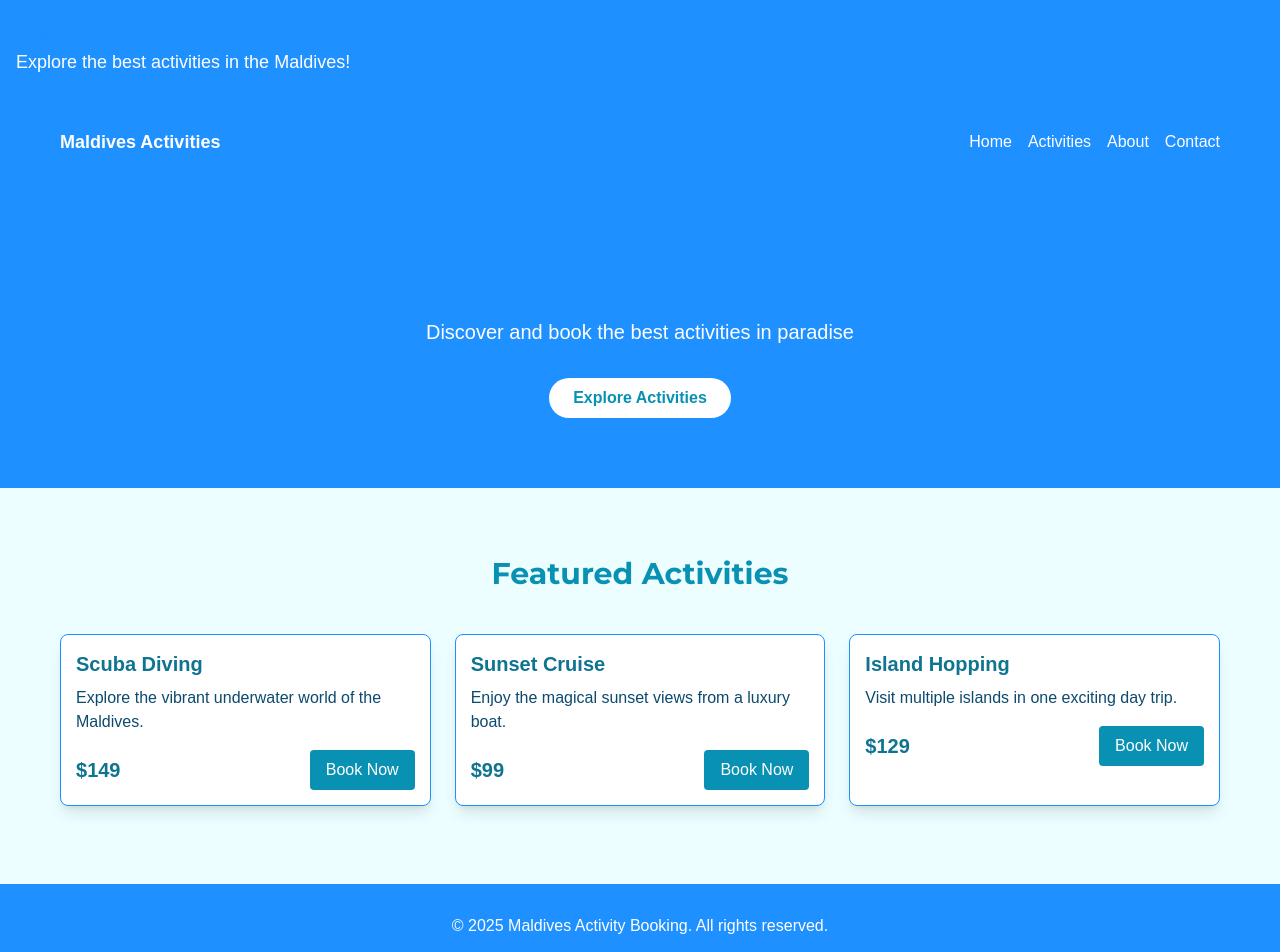
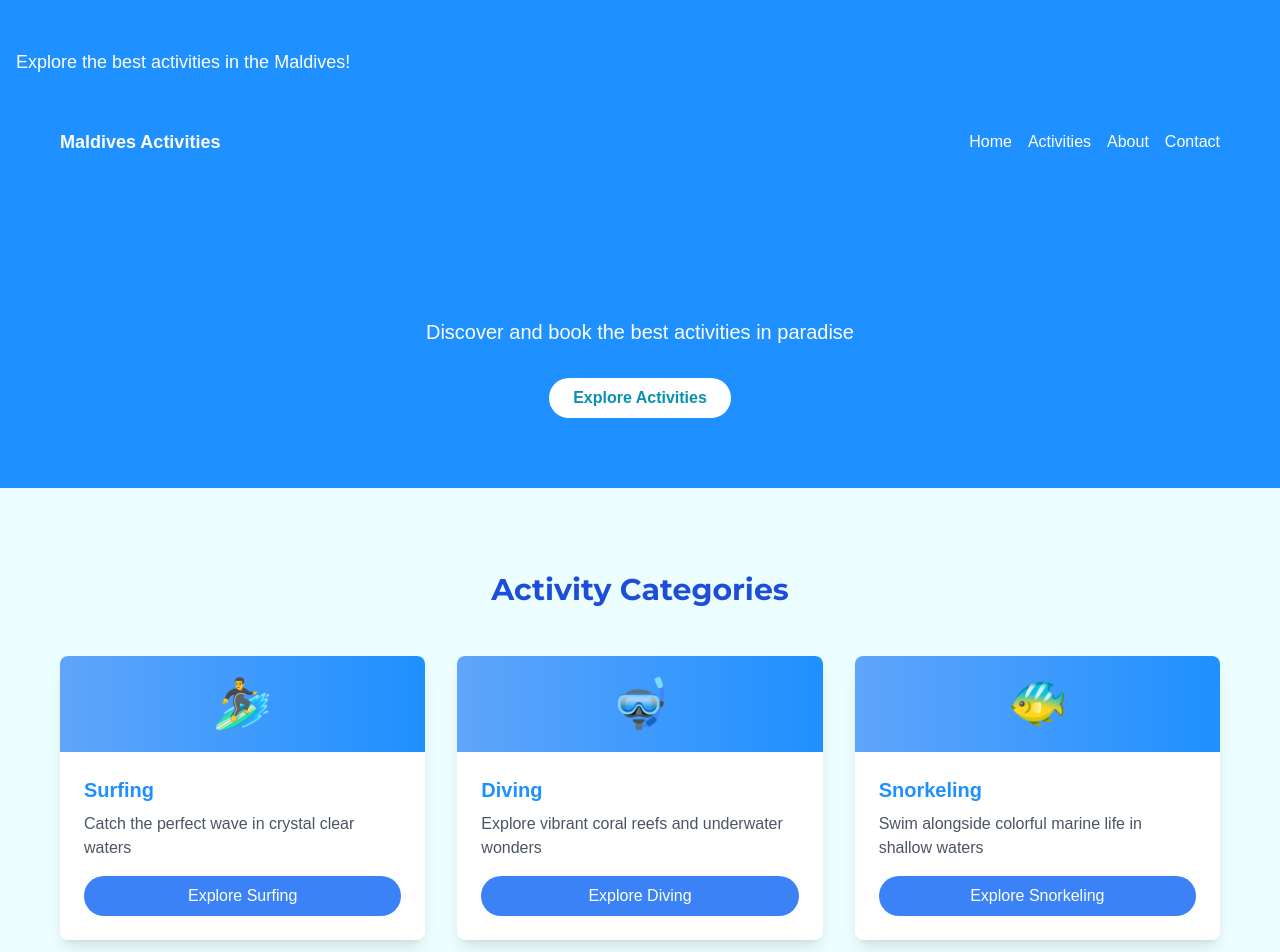
Before and after one commit to Anuradha-Herath/maldives-activity-booking, a React (Vite) app in the folder client/: page / in a window 1280 px wide. Shown: the top 952 px of the page. Built offline with nearby package versions, Linux system fonts and the light colour scheme.

Commit message:
feat: add activity categories, popular activities, and testimonials components; update Home page layout

```diff
--- /dev/null
+++ b/client/src/components/home/ActivityCategories.jsx
@@ -0,0 +1,48 @@
+import React from 'react';
+
+const ActivityCategories = () => {
+    const categories = [
+        {
+            id: 1,
+            title: "Surfing",
+            icon: "🏄‍♂️",
+            description: "Catch the perfect wave in crystal clear waters"
+        },
+        {
+            id: 2,
+            title: "Diving",
+            icon: "🤿",
+            description: "Explore vibrant coral reefs and underwater wonders"
+        },
+        {
+            id: 3,
+            title: "Snorkeling",
+            icon: "🐠",
+            description: "Swim alongside colorful marine life in shallow waters"
+        }
+    ];
+
+    return (
+        <section className="py-16">
+            <h2 className="text-3xl font-bold text-center mb-12 text-blue-700 font-display">Activity Categories</h2>
+            <div className="grid grid-cols-1 md:grid-cols-3 gap-8">
+                {categories.map(category => (
+                    <div key={category.id} className="bg-white rounded-lg shadow-lg overflow-hidden transform hover:scale-105 transition duration-300">
+                        <div className="bg-gradient-to-r from-blue-400 to-blue-600 p-6 text-center">
+                            <span className="text-5xl">{category.icon}</span>
+                        </div>
+                        <div className="p-6">
+                            <h3 className="text-xl font-bold mb-2 text-blue-600">{category.title}</h3>
+                            <p className="text-gray-600">{category.description}</p>
+                            <button className="mt-4 bg-blue-500 hover:bg-blue-600 text-white py-2 px-4 rounded-full transition duration-300 w-full">
+                                Explore {category.title}
+                            </button>
+                        </div>
+                    </div>
+                ))}
+            </div>
+        </section>
+    );
+};
+
+export default ActivityCategories;
--- /dev/null
+++ b/client/src/components/home/PopularActivities.jsx
@@ -0,0 +1,63 @@
+import React from 'react';
+
+const PopularActivities = () => {
+    const activities = [
+        {
+            id: 1,
+            title: "Sunset Dolphin Cruise",
+            image: "https://images.unsplash.com/photo-1564329494258-55936fbe4b8b?ixlib=rb-1.2.1&auto=format&fit=crop&w=800&q=80",
+            description: "Experience the magic of dolphins swimming alongside your boat as the sun sets.",
+            price: 89
+        },
+        {
+            id: 2,
+            title: "Scuba Diving Adventure",
+            image: "https://images.unsplash.com/photo-1544551763-46a013bb70d5?ixlib=rb-1.2.1&auto=format&fit=crop&w=800&q=80",
+            description: "Dive into the crystal clear waters and discover vibrant coral reefs.",
+            price: 149
+        },
+        {
+            id: 3,
+            title: "Luxury Island Hopping",
+            image: "https://images.unsplash.com/photo-1573843981267-be1999ff37cd?ixlib=rb-1.2.1&auto=format&fit=crop&w=800&q=80",
+            description: "Visit multiple stunning islands in one day with a private boat.",
+            price: 199
+        },
+        {
+            id: 4,
+            title: "Underwater Sea Walking",
+            image: "https://images.unsplash.com/photo-1544551763-92ab472cad5d?ixlib=rb-1.2.1&auto=format&fit=crop&w=800&q=80",
+            description: "Walk on the ocean floor with specialized breathing equipment. No diving experience needed!",
+            price: 129
+        }
+    ];
+
+    return (
+        <section className="py-16 bg-gradient-to-b from-blue-50 to-white rounded-lg">
+            <div className="container mx-auto">
+                <h2 className="text-3xl font-bold text-center mb-12 text-blue-700 font-display">Popular Activities</h2>
+                <div className="flex overflow-x-auto pb-6 space-x-6 hide-scrollbar">
+                    {activities.map(activity => (
+                        <div key={activity.id} className="flex-none w-full sm:w-1/2 md:w-1/3 lg:w-1/4 bg-white rounded-xl shadow-lg overflow-hidden">
+                            <div className="relative h-48">
+                                <img src={activity.image} alt={activity.title} className="w-full h-full object-cover" />
+                                <div className="absolute top-0 right-0 bg-blue-600 text-white px-3 py-1 m-2 rounded-full font-bold">
+                                    ${activity.price}
+                                </div>
+                            </div>
+                            <div className="p-4">
+                                <h3 className="text-lg font-bold text-blue-700 mb-2">{activity.title}</h3>
+                                <p className="text-gray-600 text-sm mb-4">{activity.description}</p>
+                                <button className="w-full bg-gradient-to-r from-blue-500 to-blue-700 text-white py-2 rounded-lg font-semibold hover:from-blue-600 hover:to-blue-800 transition duration-300">
+                                    Book Now
+                                </button>
+                            </div>
+                        </div>
+                    ))}
+                </div>
+            </div>
+        </section>
+    );
+};
+
+export default PopularActivities;
--- /dev/null
+++ b/client/src/components/home/Testimonials.jsx
@@ -0,0 +1,63 @@
+import React from 'react';
+
+const Testimonials = () => {
+    const reviews = [
+        {
+            id: 1,
+            name: "Sarah Johnson",
+            location: "United Kingdom",
+            comment: "The snorkeling trip was absolutely magical! We saw so many colorful fish and even spotted a sea turtle. Would highly recommend!",
+            rating: 5,
+            image: "https://randomuser.me/api/portraits/women/44.jpg"
+        },
+        {
+            id: 2,
+            name: "Michael Chen",
+            location: "Singapore",
+            comment: "The sunset cruise exceeded all expectations. The staff was professional and the views were breathtaking. A perfect evening in paradise.",
+            rating: 5,
+            image: "https://randomuser.me/api/portraits/men/32.jpg"
+        },
+        {
+            id: 3,
+            name: "Emma Rodriguez",
+            location: "Spain",
+            comment: "Island hopping was the highlight of our trip. Each island was more beautiful than the last, and the lunch provided was delicious!",
+            rating: 4,
+            image: "https://randomuser.me/api/portraits/women/68.jpg"
+        }
+    ];
+
+    return (
+        <section className="py-16">
+            <div className="container mx-auto">
+                <h2 className="text-3xl font-bold text-center mb-4 text-blue-700 font-display">What Our Customers Say</h2>
+                <p className="text-center text-gray-600 mb-12 max-w-3xl mx-auto">Read reviews from travelers who have experienced our activities</p>
+
+                <div className="grid grid-cols-1 md:grid-cols-3 gap-8">
+                    {reviews.map(review => (
+                        <div key={review.id} className="bg-white p-6 rounded-lg shadow-lg border border-blue-100">
+                            <div className="flex items-center mb-4">
+                                <img src={review.image} alt={review.name} className="w-12 h-12 rounded-full mr-4" />
+                                <div>
+                                    <h3 className="font-bold text-blue-800">{review.name}</h3>
+                                    <p className="text-gray-500 text-sm">{review.location}</p>
+                                </div>
+                            </div>
+                            <div className="flex mb-3">
+                                {[...Array(5)].map((_, i) => (
+                                    <svg key={i} className={`w-5 h-5 ${i < review.rating ? 'text-yellow-400' : 'text-gray-300'}`} fill="currentColor" viewBox="0 0 20 20">
+                                        <path d="M9.049 2.927c.3-.921 1.603-.921 1.902 0l1.07 3.292a1 1 0 00.95.69h3.462c.969 0 1.371 1.24.588 1.81l-2.8 2.034a1 1 0 00-.364 1.118l1.07 3.292c.3.921-.755 1.688-1.54 1.118l-2.8-2.034a1 1 0 00-1.175 0l-2.8 2.034c-.784.57-1.838-.197-1.539-1.118l1.07-3.292a1 1 0 00-.364-1.118L2.98 8.72c-.783-.57-.38-1.81.588-1.81h3.461a1 1 0 00.951-.69l1.07-3.292z"></path>
+                                    </svg>
+                                ))}
+                            </div>
+                            <p className="text-gray-700 italic">"{review.comment}"</p>
+                        </div>
+                    ))}
+                </div>
+            </div>
+        </section>
+    );
+};
+
+export default Testimonials;
--- a/client/src/index.css
+++ b/client/src/index.css
@@ -1,4 +1,5 @@
 @import url('https://fonts.googleapis.com/css2?family=Inter:wght@300;400;500;600;700&family=Montserrat:wght@400;500;600;700&display=swap');
+@import url('https://cdnjs.cloudflare.com/ajax/libs/font-awesome/6.0.0-beta3/css/all.min.css');
 
 @tailwind base;
 @tailwind components;
@@ -65,3 +66,18 @@ a:hover {
     padding: 50px 20px;
     text-align: center;
 }
+
+/* Helper class for the carousel scrollbar hiding and other styling */
+.hide-scrollbar {
+  -ms-overflow-style: none;  /* IE and Edge */
+  scrollbar-width: none;  /* Firefox */
+}
+
+.hide-scrollbar::-webkit-scrollbar {
+  display: none;  /* Chrome, Safari and Opera */
+}
+
+/* Font styles */
+.font-display {
+  font-family: 'Montserrat', 'Arial', sans-serif;
+}
--- a/client/src/main.jsx
+++ b/client/src/main.jsx
@@ -2,6 +2,12 @@ import React from 'react';
 import ReactDOM from 'react-dom/client';
 import App from './App';
 import './index.css';
+
+// Add Google Fonts for the display font
+const fontLink = document.createElement('link');
+fontLink.href = 'https://fonts.googleapis.com/css2?family=Montserrat:wght@400;600;700&display=swap';
+fontLink.rel = 'stylesheet';
+document.head.appendChild(fontLink);
 
 ReactDOM.createRoot(document.getElementById('root')).render(
   <React.StrictMode>
--- a/client/src/pages/Home.jsx
+++ b/client/src/pages/Home.jsx
@@ -1,12 +1,18 @@
 import React from 'react';
 import HeroSection from '../components/home/HeroSection';
-import FeaturedActivities from '../components/home/FeaturedActivities';
+import ActivityCategories from '../components/home/ActivityCategories';
+import PopularActivities from '../components/home/PopularActivities';
+import Testimonials from '../components/home/Testimonials';
 
 const Home = () => {
     return (
         <div className="bg-background">
             <HeroSection />
-            <FeaturedActivities />
+            <div className="container mx-auto px-4">
+                <ActivityCategories />
+                <PopularActivities />
+                <Testimonials />
+            </div>
         </div>
     );
 };
```
